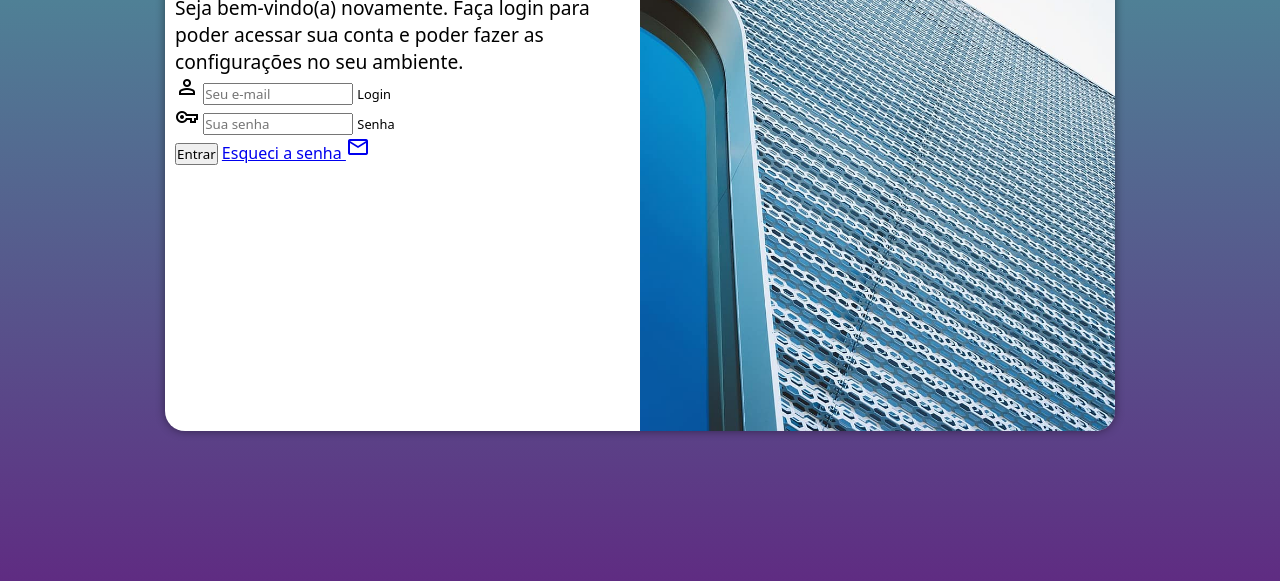
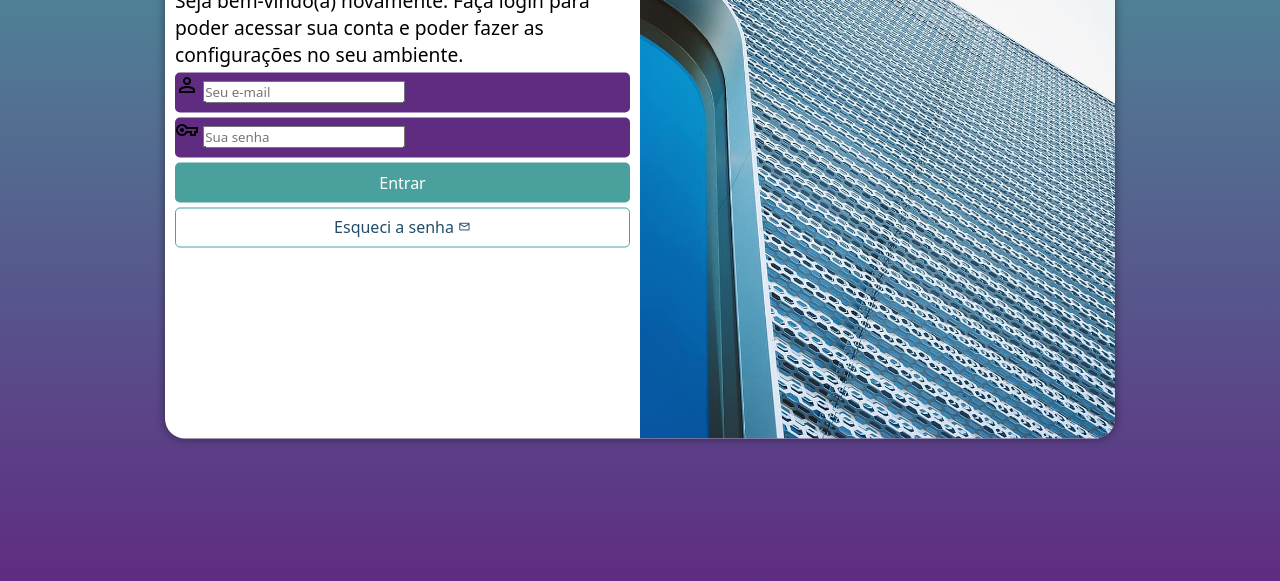
Before and after one commit to mmnc12/projeto-login, a plain HTML site: page index.html in a window 1280 px wide. Shown: the part 219-800 px from the top of the page. Drawn offline with nearby package versions, Linux system fonts and the light colour scheme.

Commit message:
organizando botão

```diff
--- a/estilos/media-query.css
+++ b/estilos/media-query.css
@@ -36,7 +36,7 @@
     height: 100%;
   }
 
-  section#formulario {
+  section#login > div#formulario {
     float: left;
     width: 50%;
   }
--- a/estilos/style.css
+++ b/estilos/style.css
@@ -34,7 +34,7 @@ section#login {
 
   background-color: white;
   width: 250px;
-  height: 500px;
+  height: 515px;
   border-radius: 20px;
   box-shadow: 0px 0px 10px rgba(0, 0, 0, 0.450);
   transition: width .3s, height .3s;
@@ -63,10 +63,54 @@ div#formulario > p {
   font-size: .8em;
 }
 
-div#formulario > form > div > label {
+form > div.campo {
+  background-color: #5f2c82;
+  display: block;
+  width: 100%;
+  height: 40px;
+  border-radius: 5px;
+  margin: 5px 0px;
+}
+
+div.campo > label {
+  display: none;
+}
+
+form > input[type=submit] {
+  display: block;
+  font-size: 1em;
+  width: 100%;
+  height: 40px;
+  background-color: #49a09d;
+  color: white;
+  border: none;
+  border-radius: 5px;
+  cursor: pointer;
+}
+
+form > input[type=submit]:hover {
+  background-color: #224d6a;
+}
+
+form > a.botao {
+  display: block;
+  text-align: center;
+  font-size: 1em;
+  width: 100%;
+  height: 40px;
+  padding-top: 7px;
+  margin-top: 5px;
+  background-color: white;
+  color: #224d6a;
+  border: 1px solid #49a09d;
+  border-radius: 5px;
+  text-decoration: none;
+}
+
+form > a.botao:hover {
+  background-color: #6cd3ef;
+}
+
+form > a.botao > span {
   font-size: .8em;
 }
-
-div.campo > input {
-  width: 150px;
-}
--- a/index.html
+++ b/index.html
@@ -33,7 +33,7 @@
             <label for="isenha">Senha</label>
           </div>
           <input type="submit" value="Entrar">
-          <a href="esqueci.html">
+          <a href="esqueci.html" class="botao">
             Esqueci a senha <span class="material-symbols-outlined">mail</span>
           </a>
         </form>
```
